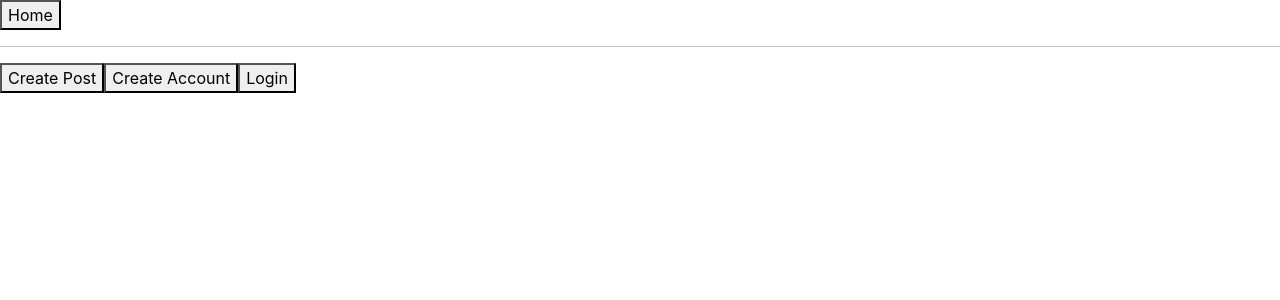
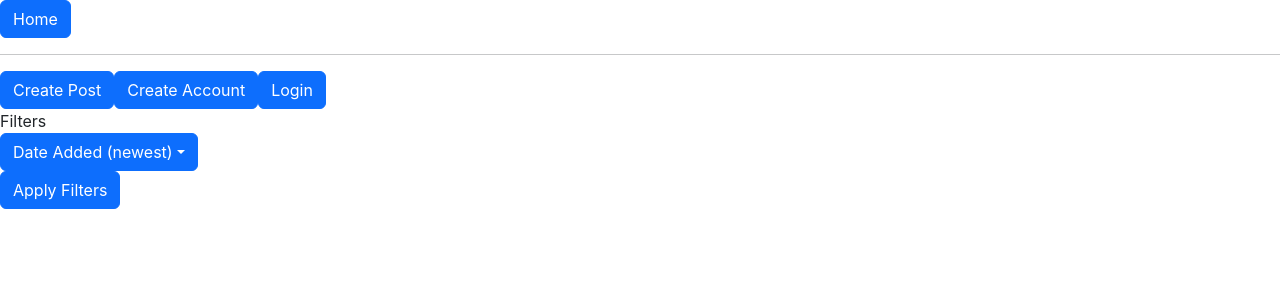
Before and after one commit to QuinnHilger/BlockMarket, a React (Create React App) app in the folder blockmarket/: page /filters in a window 1280 px wide. Shown: the top 300 px of the page. Built offline with nearby package versions, Linux system fonts and the light colour scheme.

Commit message:
added search bar that does nothing yet when clicked, started filters

```diff
--- a/blockmarket/src/App.js
+++ b/blockmarket/src/App.js
@@ -2,7 +2,9 @@ import React, { useEffect, useState } from 'react';
 import PostForm from './pages/postForm.js';
 import UserForm from './pages/userForm.js';
 import LoginForm from './pages/loginForm.js';
+import Filters from './pages/filters.js';
 import {Routes, Route, useNavigate} from 'react-router-dom';
+import {Button, Form} from 'react-bootstrap';
 import apiWrapper from './server.js';
 
 function App() {
@@ -19,6 +21,9 @@ function App() {
   function navigateToLoginForm(){
     navigate('/login');
   }
+  function navigateToFilters(){
+    navigate('/filters');
+  }
   const [orders, setOrders] = useState([]);
 
   // the empty dependency list is important!
@@ -33,24 +38,42 @@ function App() {
     getOrders();
   }, []);
 
+  function handleSearch()
+  {
+
+  }
+
   function Home() {
     return (
+      <>
       <h2>BlockMarket</h2>
+      <Form className="d-flex">
+            <Form.Control
+              type="search"
+              placeholder="Search"
+              className="me-2"
+              aria-label="Search"
+            />
+            <Button variant="outline-success" onClick={handleSearch}>Search</Button>
+            <Button onClick={navigateToFilters}>Filters</Button>
+      </Form>
+      </>
     );
   }
 
   return (
     <div>
       <div>
-        <button onClick={navigateHome}>Home</button>
+        <Button onClick={navigateHome}>Home</Button>
         <hr />
-        <button onClick={navigateToPostForm}>Create Post</button>
-        <button onClick={navigateToUserForm}>Create Account</button>
-        <button onClick={navigateToLoginForm}>Login</button>
+        <Button onClick={navigateToPostForm}>Create Post</Button>
+        <Button onClick={navigateToUserForm}>Create Account</Button>
+        <Button onClick={navigateToLoginForm}>Login</Button>
         <Routes>
           <Route path="/createpost" element={<PostForm />} />
           <Route path="/createuser" element={<UserForm />} />
           <Route path="/login" element={<LoginForm />} />
+          <Route path="/filters" element={<Filters />} />
           <Route path="/" element={<Home />} />
         </Routes>
       </div>
--- /dev/null
+++ b/blockmarket/src/pages/filters.js
@@ -0,0 +1,68 @@
+import React, { useState } from 'react';
+import styles from '../styles.module.css';
+import {useNavigate} from 'react-router-dom';
+import {Button, Form, Dropdown, DropdownButton} from 'react-bootstrap';
+/**
+ * Form used to create a user
+ * @param {IProps} props an object containing props of type IProps
+ */
+
+function Filters({}) {
+  const navigate = useNavigate();
+  const [formData, setFormData] = useState({
+        sortBy: "Date Added (newest)",
+        theme: "",
+        numPieces: "",
+        condition: "",
+        location: ""
+  });
+
+  /**
+   * event handler for some change to the form (entry of new data, changes, etc.)
+   * @param {React.FormEvent<HTMLInputElement>} event
+   */
+   function handleFormChange(event) {
+    const { name, type, value, checked } = event.target;
+    setFormData(prevData => ({
+      ...prevData,
+      [name]: type === "checkbox" ? checked : value
+    }));
+  };
+
+  /**
+   * triggered when form is submitted
+   * @param {React.MouseEvent<React.HTMLInputElement>} event
+   */
+  async function handleSubmit(event) {
+    event.preventDefault();
+    //Check to make sure account exists, if it does, set current account to that account
+    //if it doesn't, show message of account doesn't exist
+    navigate('/');
+    //initialize an account
+  }
+
+  function navigateToFilters(){
+    navigate('/Filters');
+  }
+
+  return (
+    <>
+    <header>Filters</header>
+    <DropdownButton
+      title= {formData.sortBy}
+      name="sortBy"
+      type="text"
+      value={formData.sortBy}
+      id="dropdown-sortby"
+    >
+      <Dropdown.Item eventKey="1">Date Added (newest)</Dropdown.Item>
+      <Dropdown.Item eventKey="2">Date Added (oldest)</Dropdown.Item>
+      <Dropdown.Item eventKey="3">Price: Low to High</Dropdown.Item>
+      <Dropdown.Item eventKey="4">Price: High to Low</Dropdown.Item>
+    </DropdownButton>
+    <Button variant="primary" onClick={handleSubmit}>Apply Filters</Button>
+    </>
+  );
+}
+
+export default Filters;
--- /dev/null
+++ b/package.json
@@ -0,0 +1,6 @@
+{
+  "dependencies": {
+    "bootstrap": "^5.2.2",
+    "react-bootstrap": "^2.6.0"
+  }
+}
```
Also changed, not shown: blockmarket/src/post.js (+17 -0 lines), blockmarket/src/pages/search.js (deleted), 1 other file (tests, documents, lock files or other folders).
